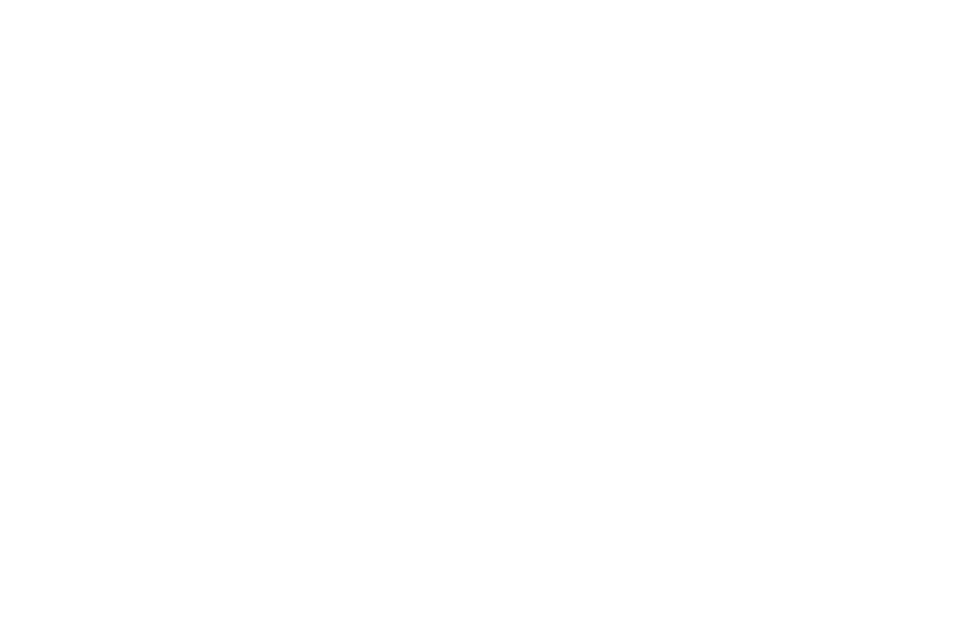
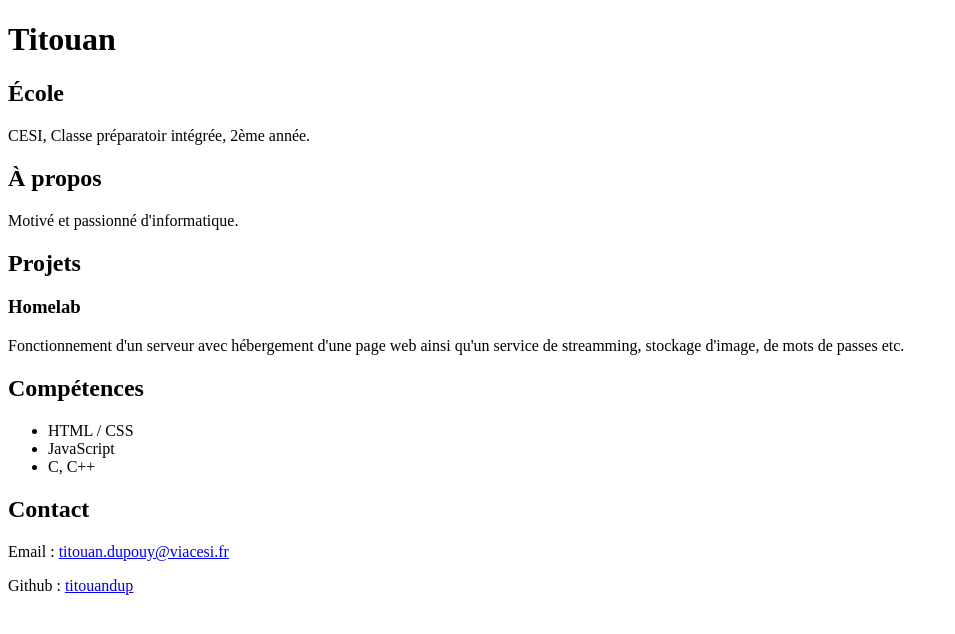
Before and after one commit to titouandup/titouandup.github.io, a plain HTML site: page index.html in a window 1280 px wide. Shown: the whole page, without its empty margins (0-955 px from the left). Drawn offline with Linux system fonts and the light colour scheme.

Commit message:
Création de base HTML

```diff
--- a/index.html
+++ b/index.html
@@ -8,6 +8,43 @@
     <script src="script.js" defer></script>
   </head>
   <body>
+    <header>
+      <h1>Titouan</h1>
+    </header>
 
+    <main>
+      <section id="ecole">
+        <h2>École</h2>
+        <p>CESI, Classe préparatoir intégrée, 2ème année.</p>
+      </section>
+
+      <section id="a-propos">
+        <h2>À propos</h2>
+        <p>Motivé et passionné d'informatique.</p>
+      </section>
+
+      <section id="projets">
+        <h2>Projets</h2>
+        <article>
+          <h3>Homelab</h3>
+          <p>Fonctionnement d'un serveur avec hébergement d'une page web ainsi qu'un service de streamming, stockage d'image, de mots de passes etc.</p>
+        </article>
+      </section>
+
+      <section id="competences">
+        <h2>Compétences</h2>
+        <ul>
+          <li>HTML / CSS</li>
+          <li>JavaScript</li>
+          <li>C, C++</li>
+        </ul>
+      </section>
+
+      <section id="contact">
+        <h2>Contact</h2>
+        <p>Email : <a href="mailto:titouan.dupouy@viacesi.fr">titouan.dupouy@viacesi.fr</a></p>
+        <p>Github : <a href="https://github.com/titouandup">titouandup</a></p>
+      </section>
+    </main>
   </body>
 </html>
```
